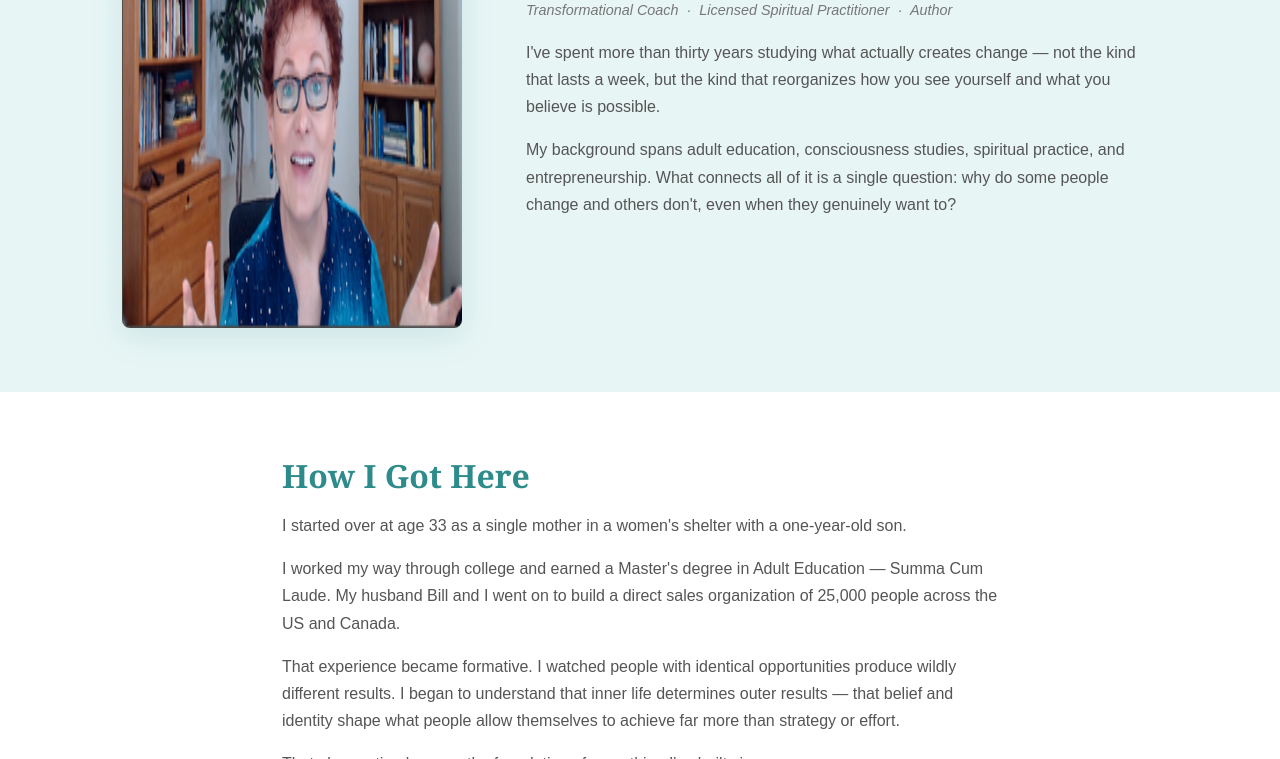
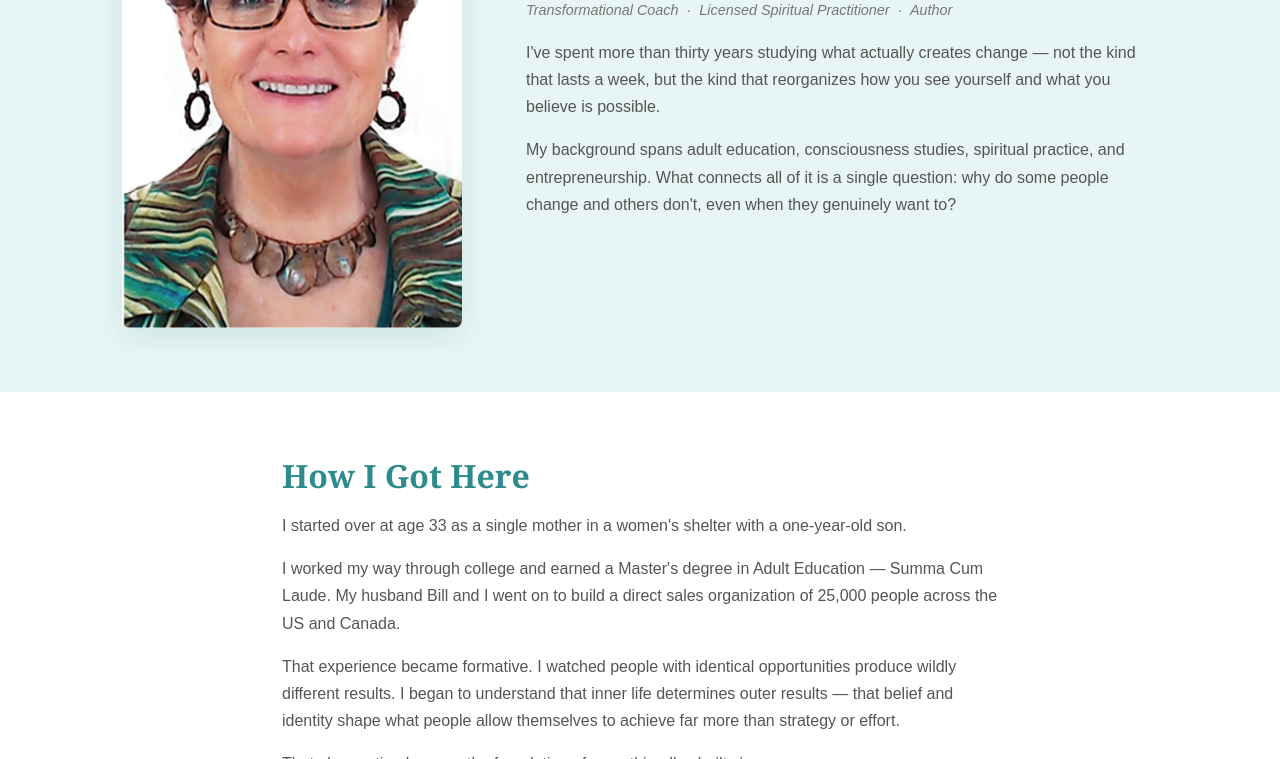
Before and after one commit to CarolMerlo/carolmerlo-website, a plain HTML site: page about/index.html in a window 1280 px wide. Shown: the part 341-1100 px from the top of the page. Drawn offline with Linux system fonts and the light colour scheme.

Commit message:
Update index.html

```diff
--- a/about/index.html
+++ b/about/index.html
@@ -76,7 +76,7 @@
       <div class="container">
         <div class="about-hero-grid">
           <div class="about-hero-image">
-            <img src="/assets/images/carol-primary.png"
+            <img src="/assets/images/carol-about.webp"
                  alt="Carol Merlo, transformational coach and licensed spiritual practitioner"
                  width="400" height="533">
           </div>
```
